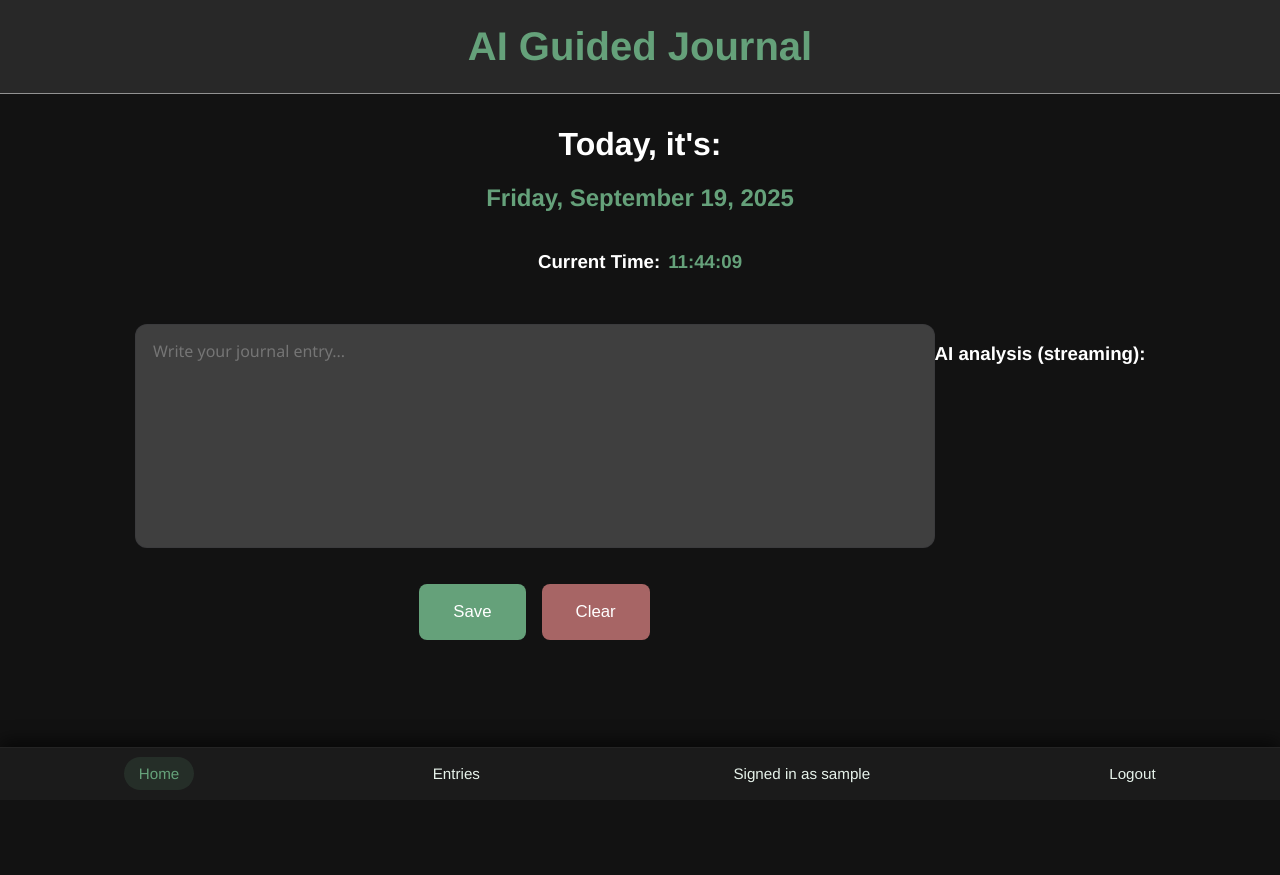
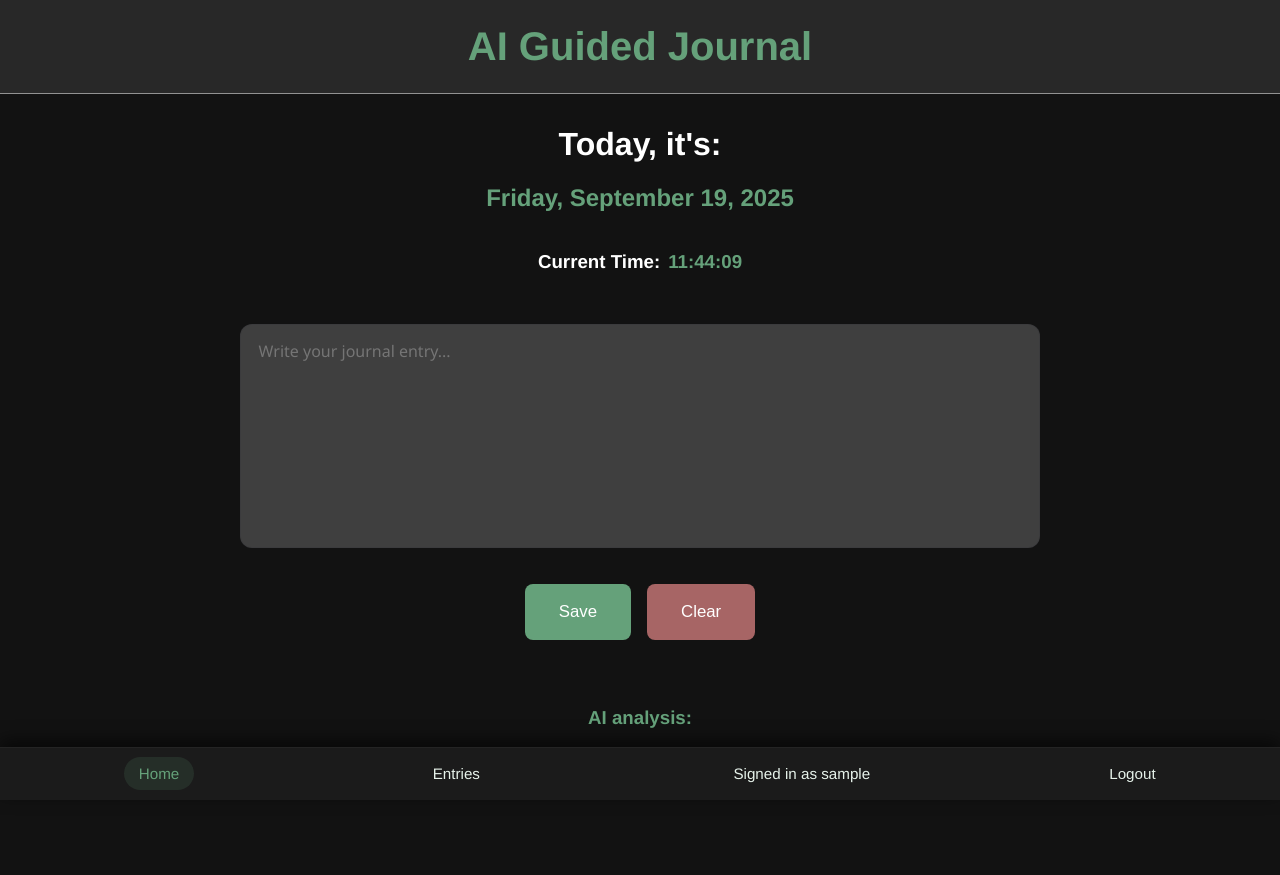
Before and after one commit to rubenzu03/ai-guided-journal, a Django app: page / in a window 1280 px wide. Before the commit the page ends 790 px from the top, so only its background shows below. Run offline with Django 5.2, Linux system fonts and the light colour scheme; the visitor is signed in with stand-in values (Sample User, id 1).

Commit message:
Improve AI analysis streaming UI and UX on home page

```diff
--- a/journal/static/journal/css/base.css
+++ b/journal/static/journal/css/base.css
@@ -54,11 +54,16 @@ a {
   align-items: center;
   gap: 0.5rem;
   padding: 0.6rem 1rem;
-  background: rgba(30,30,30,0.85);
-  border-top: 1px solid rgba(255,255,255,0.04);
+  background: rgba(30, 30, 30, 0.85);
+  border-top: 1px solid rgba(255, 255, 255, 0.04);
   backdrop-filter: blur(6px);
   z-index: 1100;
-  box-shadow: 0 -6px 18px rgba(0,0,0,0.6);
+  box-shadow: 0 -6px 18px rgba(0, 0, 0, 0.6);
+}
+
+/* ensure main has space at bottom so fixed bottom-nav doesn't overlap content */
+main {
+  padding-bottom: 6.5rem; /* a bit larger than .bottom-nav height */
 }
 
 .bottom-nav__item {
@@ -70,31 +75,29 @@ a {
   display: inline-flex;
   align-items: center;
   gap: 0.5rem;
-  transition: transform .12s ease, background-color .12s ease, color .12s ease, box-shadow .12s ease;
+  transition: transform 0.12s ease, background-color 0.12s ease,
+    color 0.12s ease, box-shadow 0.12s ease;
   text-decoration: none;
 }
 
 .bottom-nav__item:hover,
 .bottom-nav__item:focus {
-  background: rgba(101,161,122,0.12);
+  background: rgba(101, 161, 122, 0.12);
   color: #65a17a;
   transform: translateY(-3px);
-  box-shadow: 0 6px 18px rgba(101,161,122,0.06);
+  box-shadow: 0 6px 18px rgba(101, 161, 122, 0.06);
   outline: none;
 }
 
 .bottom-nav__item:active {
   transform: translateY(0);
-  background: rgba(101,161,122,0.16);
+  background: rgba(101, 161, 122, 0.16);
 }
 
 .bottom-nav__item.active {
   color: var(--nav-accent, #65a17a);
-  background: var(--nav-accent-bg, rgba(101,161,122,0.14));
+  background: var(--nav-accent-bg, rgba(101, 161, 122, 0.14));
 }
-
-
-
 
 @media (max-width: 600px) {
   .banner {
@@ -119,8 +122,6 @@ a {
     overflow: hidden;
     text-overflow: ellipsis;
   }
-
-
 }
 
 /* estados */
--- a/journal/static/journal/css/home.css
+++ b/journal/static/journal/css/home.css
@@ -60,6 +60,25 @@ textarea {
   margin-top: 1rem;
 }
 
+#analysis_area {
+  width: 100%;
+  margin-top: 1rem;
+  display: flex;
+  flex-direction: column;
+  align-items: center;
+}
+
+#analysis_area h3 {
+  color: #65a17a;
+  text-align: center;
+}
+
+#analysis_area p {
+  margin-top: 0.5rem;
+  color: #ffffff;
+  text-align: center;
+  max-width: 50%;
+}
 @media (max-width: 600px) {
   .journal-form {
     flex-direction: column;
@@ -84,5 +103,6 @@ textarea {
   html,
   body {
     overflow-x: hidden;
+
   }
 }
--- a/journal/templates/home.html
+++ b/journal/templates/home.html
@@ -29,11 +29,10 @@ Journal{% endblock %} {% block content %}
       {% endif %}
     </div>
   </form>
-
-  <div id="analysis_area">
-    <h3>AI analysis (streaming):</h3>
-    <p id="ai-analysis"></p>
-  </div>
+</div>
+<div id="analysis_area">
+  <h3>AI analysis:</h3>
+  <p id="ai-analysis"></p>
 </div>
 
 <script src="{% static 'journal/js/homeStreaming.js' %}"></script>
```
Also changed, not shown: journal/static/journal/js/homeStreaming.js (+30 -15 lines).
